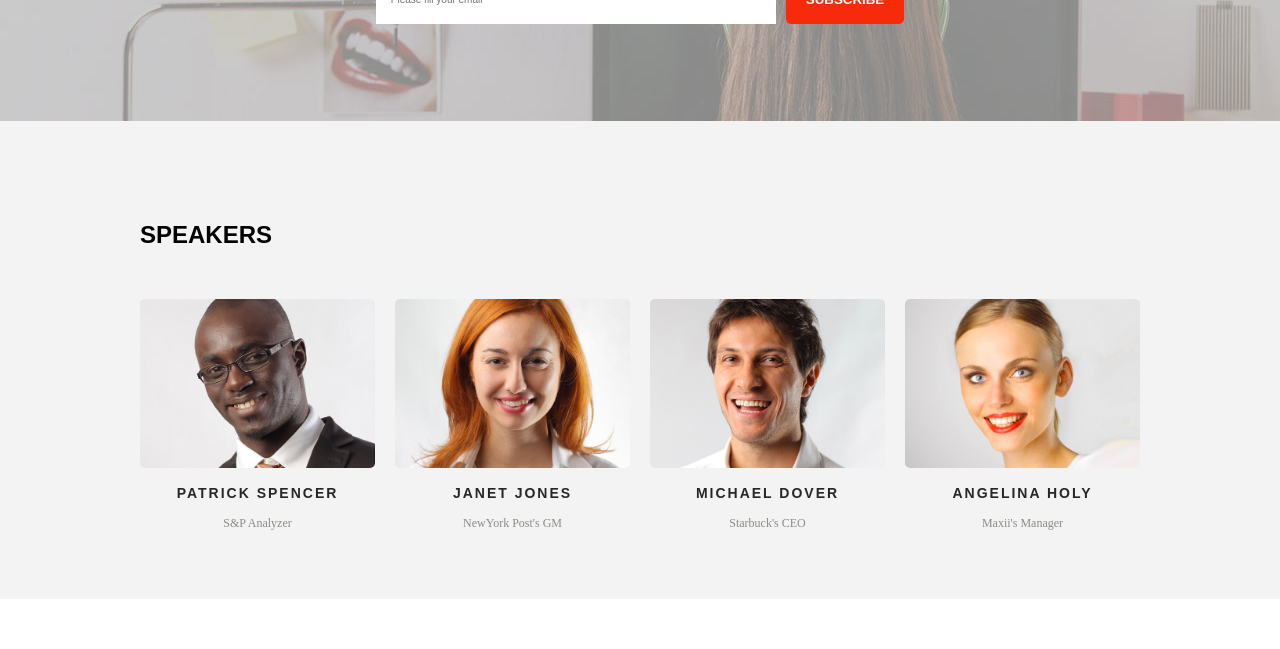
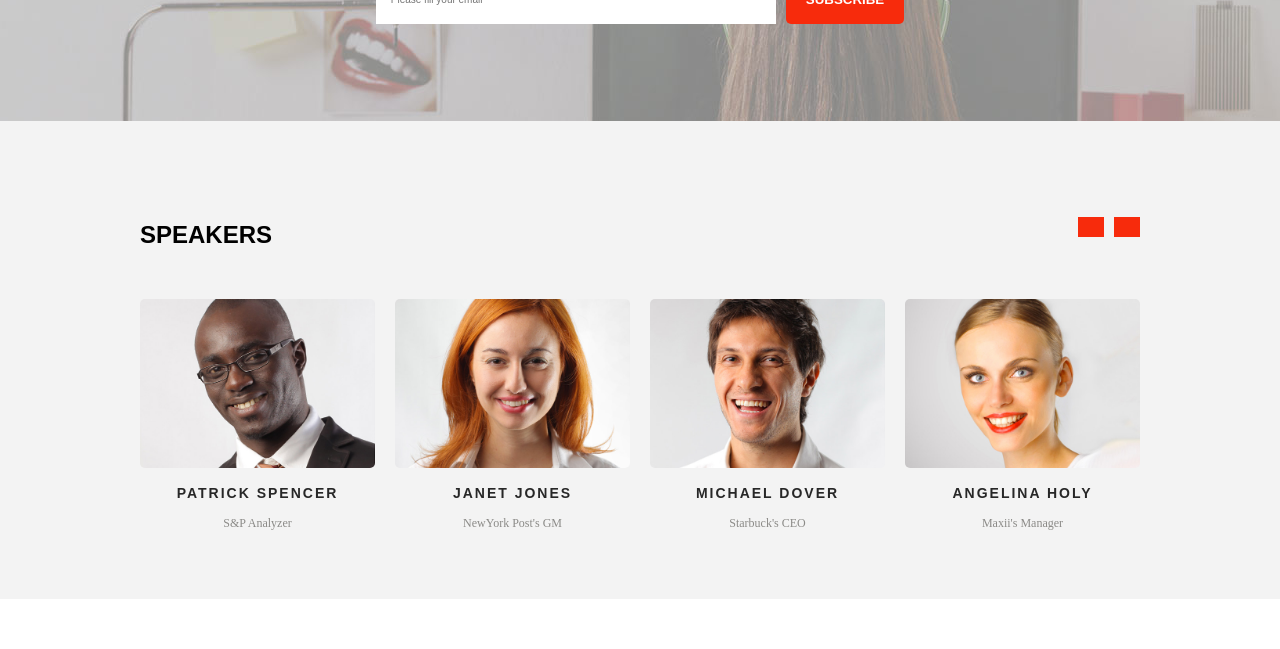
Before and after one commit to AlessandroDiNardo/proj-html-vuejs, a Vue app: page / in a window 1280 px wide. Shown: the part 1160-1809 px from the top of the page. Built offline with nearby package versions, Linux system fonts and the light colour scheme.

Commit message:
add button speaker

```diff
--- a/src/components/AppSpeaker.vue
+++ b/src/components/AppSpeaker.vue
@@ -34,6 +34,14 @@ export default {
     <section>
         <div class="container">
             <h1>SPEAKERS</h1>
+            <div class="btn">
+                <button>
+                    <font-awesome-icon icon="fa-solid fa-angle-left" />
+                </button>
+                <button>
+                    <font-awesome-icon icon="fa-solid fa-angle-right" />
+                </button>
+            </div>
             <div class="cards-block">
                 <div class="cards" v-for="(elem, index)  in elemImg" :key="index">
                     <img :src="elem.img" alt="">
@@ -58,6 +66,26 @@ section {
 
     .container {
         padding: 100px 0;
+        position: relative;
+
+        .btn {
+            display: flex;
+            justify-content: center;
+            align-items: center;
+            gap: 10px;
+            position: absolute;
+            top: 20%;
+            right: 0;
+
+            button {
+                background-color: $cube-scarlet;
+                color: white;
+                padding: 10px 13px;
+                border: none;
+                font-size: 10px;
+                cursor: pointer;
+            }
+        }
 
         .cards-block {
             margin-top: 50px;
@@ -65,6 +93,7 @@ section {
             justify-content: center;
             align-items: center;
             gap: 20px;
+
 
             .cards {
                 width: 250px;
```
